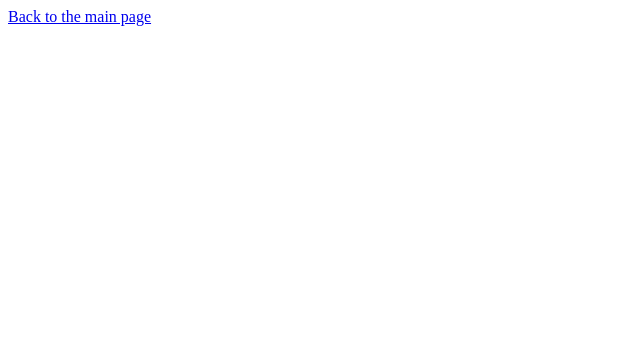
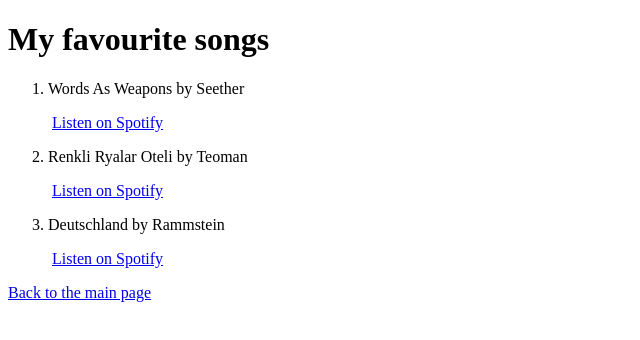
Before and after one commit to ne-el-al/My-favourites-full-HTML-, a plain HTML site: page pages/songs.html in a window 1280 px wide. Shown: the whole page, without its empty margins (0-640 px from the left). Drawn offline with Linux system fonts and the light colour scheme.

Commit message:
added content to songs page

```diff
--- a/pages/songs.html
+++ b/pages/songs.html
@@ -6,6 +6,24 @@
     <title>Document</title>
 </head>
 <body>
+    <h1>My favourite songs</h1>
+    <ol>
+        <li>
+            <p>Words As Weapons by Seether</p>
+            <img src="" alt="">
+            <a href="https://open.spotify.com/track/0aYQsp1vZZcX0JBEJvKF7N?si=b93b8ccc38fc4c46">Listen on Spotify</a>
+        </li>
+        <li>
+            <p>Renkli Ryalar Oteli by Teoman</p>
+            <img src="" alt="">
+            <a href="https://open.spotify.com/track/3ps9amJ8VfgTZcbrhtBd4o?si=6c53392f8eb44efa">Listen on Spotify</a>
+        </li>
+        <li>
+            <p>Deutschland by Rammstein</p>
+            <img src="" alt="">
+            <a href="https://open.spotify.com/track/2bPGTMB5sFfFYQ2YvSmup0?si=c74ca50637cf4431">Listen on Spotify</a>
+        </li>
+    </ol>
     <a href="../index.html">Back to the main page</a>
 </body>
 </html>
```
